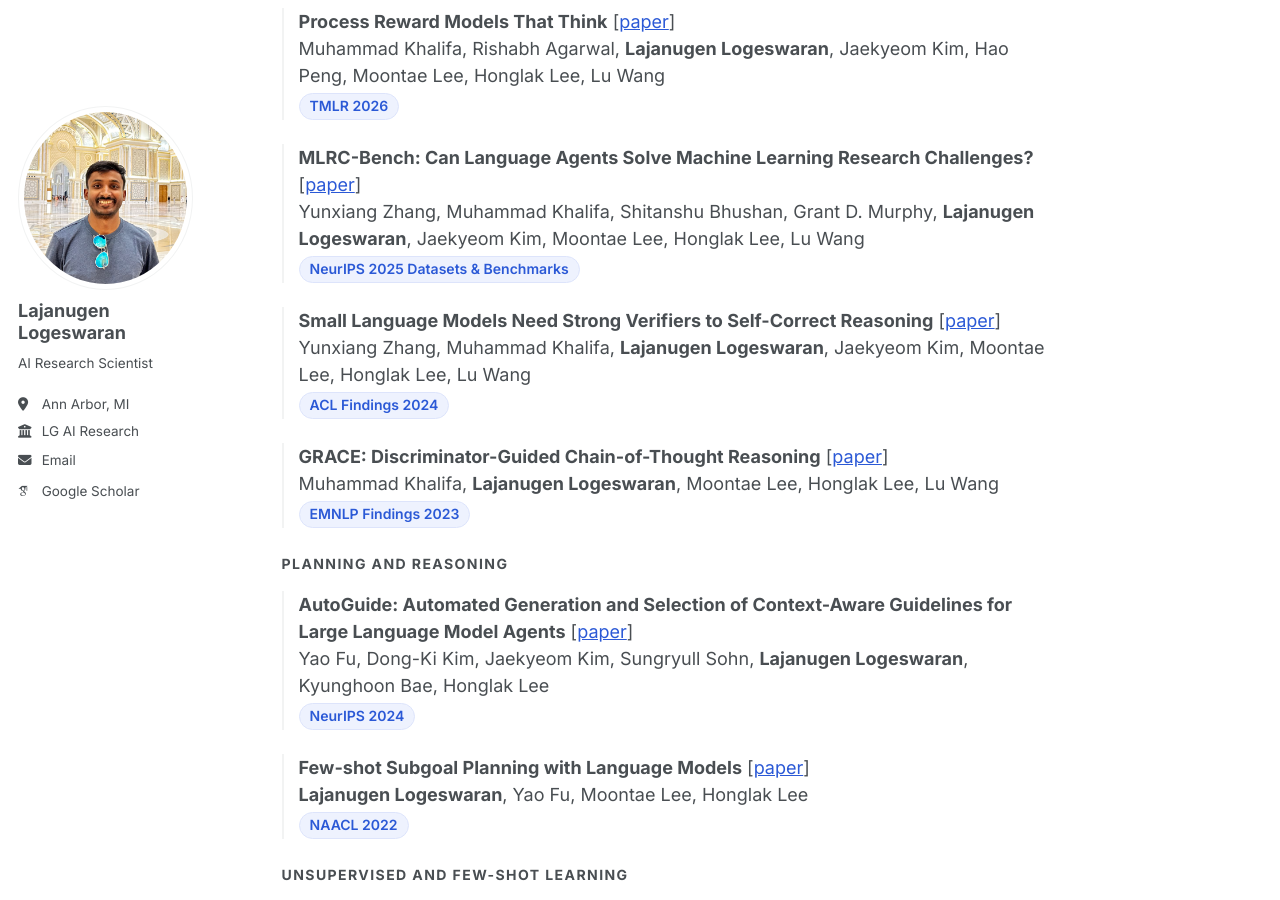
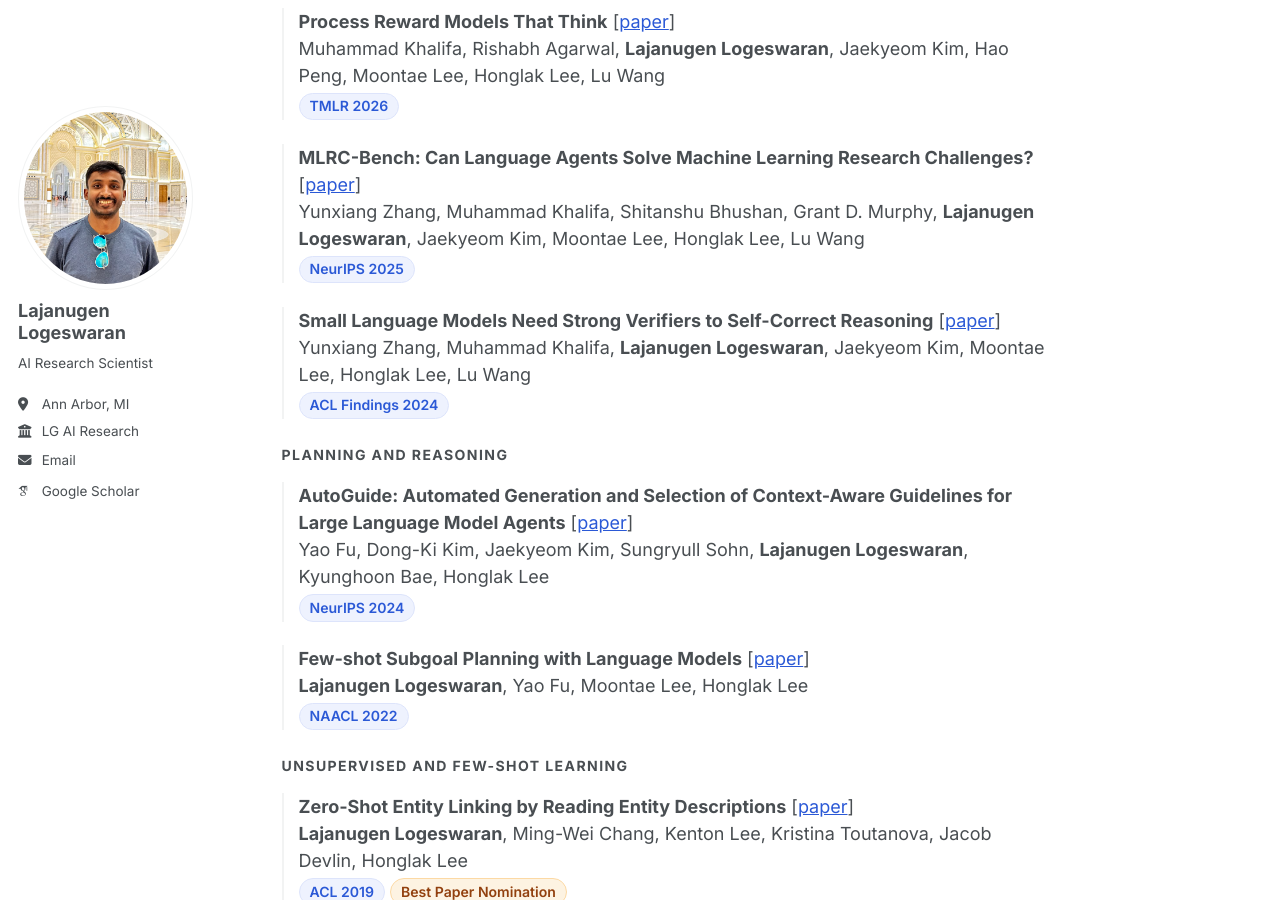
Before and after one commit to lajanugen/lajanugen.github.io, a Jekyll site: the page built from _pages/about.md, in a window 1280 px wide and 900 px high, scrolled down 1942 px. Built offline with Jekyll 4.4.1, drawn with Linux system fonts in a browser that asks for light colours; some web fonts are replaced.

Commit message:
Trim GRACE, and shorten the MLRC-Bench venue label
The evaluation group listed three Findings papers out of five, which
made the section read weaker than its contents are: the two Findings
entries were the second and third most cited in the group.

Drop GRACE rather than the least-cited paper. Gaming the Judge has only
three citations but is seven months old, is the only 2026 work on the
site, and is the most distinct subject in the group. GRACE is the oldest
of the three and its discriminator-guided reasoning overlaps most with
Process Reward Models That Think, so the group loses least by cutting
it.

MLRC-Bench now reads NeurIPS 2025, as servicenow.tex writes it, rather
than naming the Datasets and Benchmarks track.

Co-Authored-By: Claude Opus 5 <noreply@anthropic.com>
Claude-Session: https://claude.ai/code/session_01DHcYWvnM8a3i2AfgvmikJN

```diff
--- a/_pages/about.md
+++ b/_pages/about.md
@@ -62,15 +62,11 @@ For a complete list of publications, please see my Google Scholar profile.
 
 - **MLRC-Bench: Can Language Agents Solve Machine Learning Research Challenges?** \[[paper](https://arxiv.org/pdf/2504.09702)\]
   Yunxiang Zhang, Muhammad Khalifa, Shitanshu Bhushan, Grant D. Murphy, **Lajanugen Logeswaran**, Jaekyeom Kim, Moontae Lee, Honglak Lee, Lu Wang
-  <span class="v">NeurIPS 2025 Datasets & Benchmarks</span>
+  <span class="v">NeurIPS 2025</span>
 
 - **Small Language Models Need Strong Verifiers to Self-Correct Reasoning** \[[paper](https://arxiv.org/pdf/2404.17140)\]
   Yunxiang Zhang, Muhammad Khalifa, **Lajanugen Logeswaran**, Jaekyeom Kim, Moontae Lee, Honglak Lee, Lu Wang
   <span class="v">ACL Findings 2024</span>
-
-- **GRACE: Discriminator-Guided Chain-of-Thought Reasoning** \[[paper](https://aclanthology.org/2023.findings-emnlp.1022.pdf)\]
-  Muhammad Khalifa, **Lajanugen Logeswaran**, Moontae Lee, Honglak Lee, Lu Wang
-  <span class="v">EMNLP Findings 2023</span>
 
 #### Planning and reasoning
 
```
